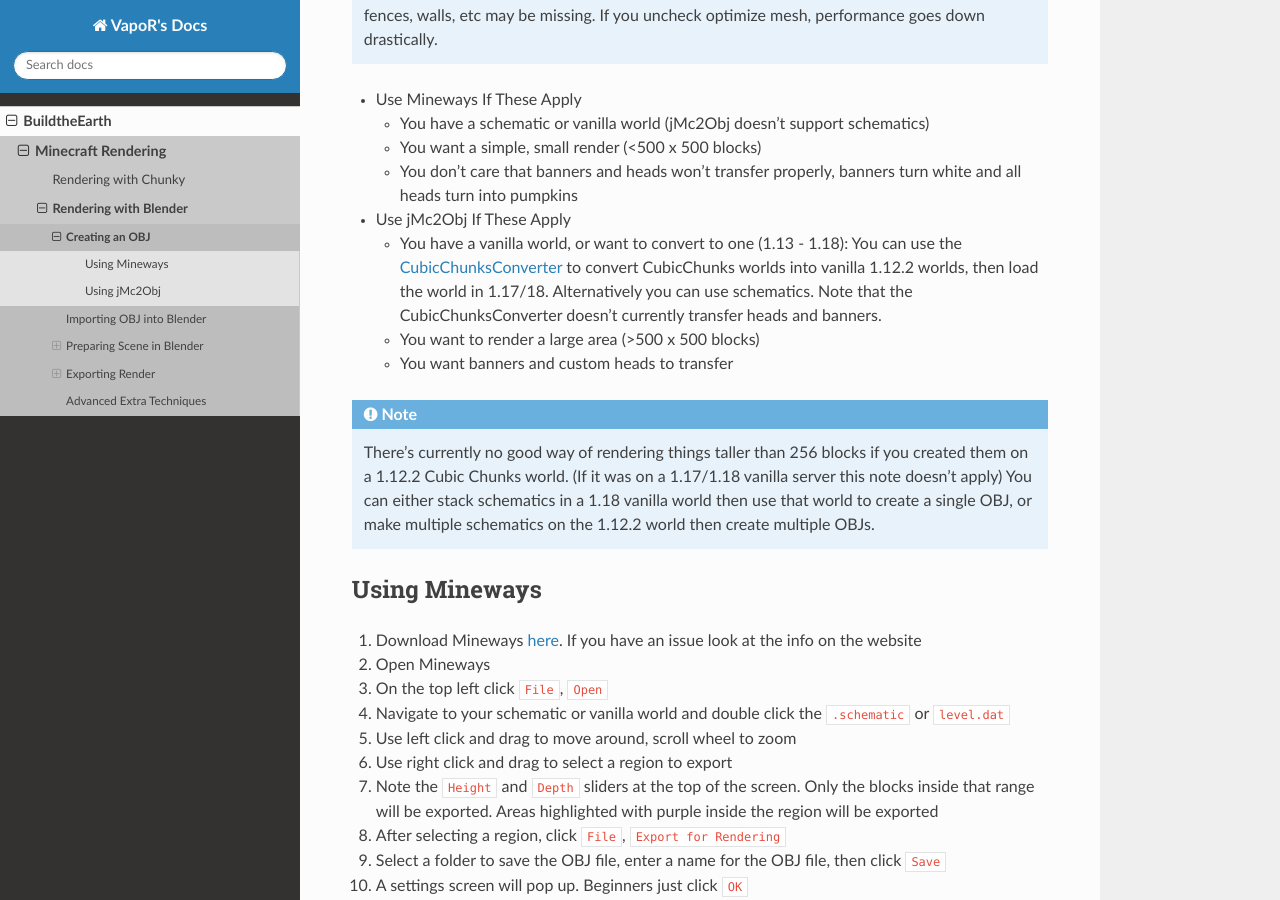
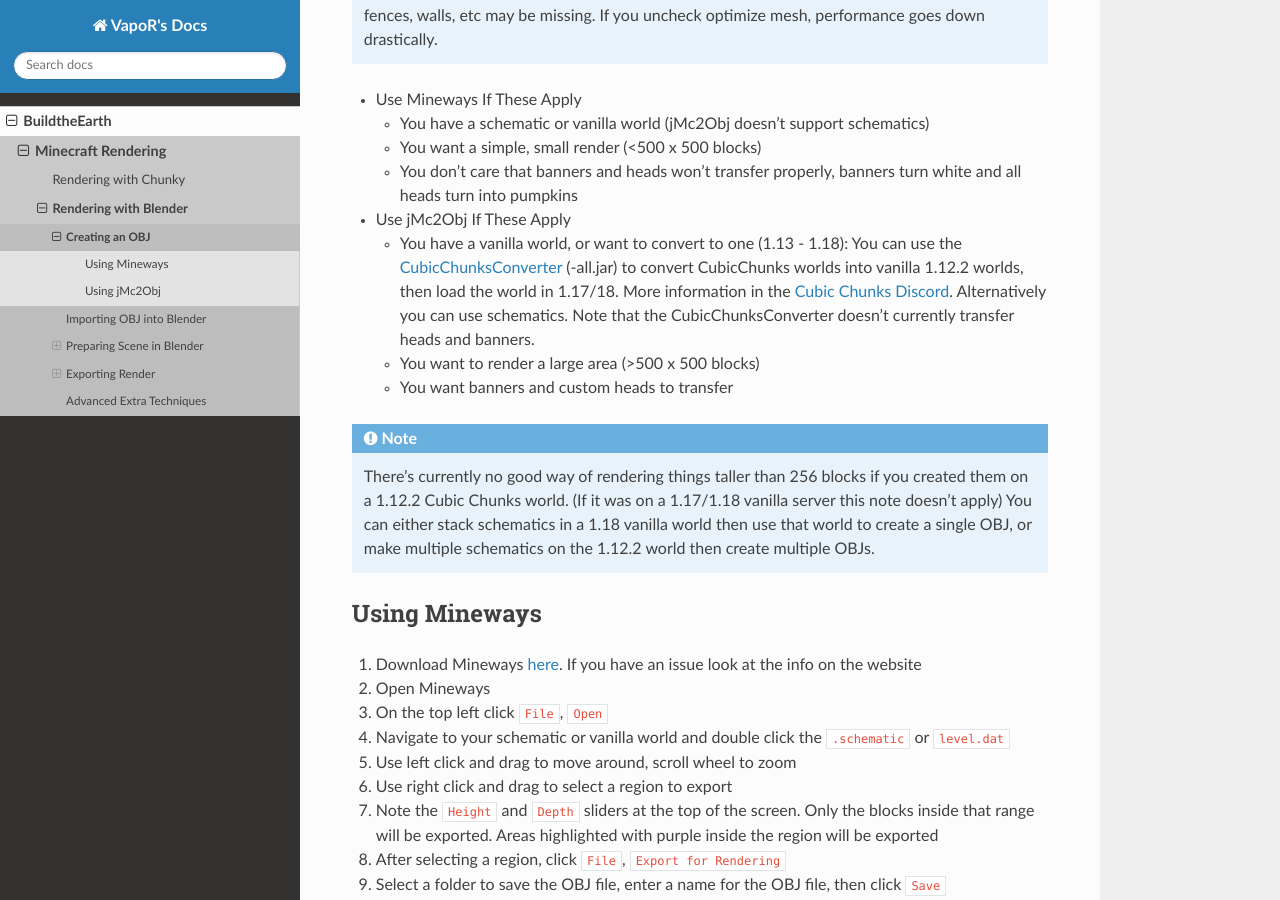
Before and after one commit to yyrichy/documentation, a Sphinx documentation site: the page built from source/buildtheearth/rendering/blender/creating-obj.md, in a window 1280 px wide and 900 px high, scrolled down 413 px. Built offline with Sphinx 7.4.7 and the Read the Docs theme 2.0.0, drawn with Linux system fonts in a browser that asks for light colours.

Commit message:
update cc converter link

```diff
--- a/source/buildtheearth/rendering/blender/creating-obj.md
+++ b/source/buildtheearth/rendering/blender/creating-obj.md
@@ -19,7 +19,7 @@
   * You don't care that banners and heads won't transfer properly, banners turn white and all heads turn into pumpkins
 
 - Use jMc2Obj If These Apply
-  * You have a vanilla world, or want to convert to one (1.13 - 1.18): You can use the [CubicChunksConverter](https://discord.gg/tJUWYq5wdR) to convert CubicChunks worlds into vanilla 1.12.2 worlds, then load the world in 1.17/18. Alternatively you can use schematics. Note that the CubicChunksConverter doesn't currently transfer heads and banners.
+  * You have a vanilla world, or want to convert to one (1.13 - 1.18): You can use the [CubicChunksConverter](https://jenkins.daporkchop.net/job/OpenCubicChunks/job/CubicChunksConverter/job/master/) (-all.jar) to convert CubicChunks worlds into vanilla 1.12.2 worlds, then load the world in 1.17/18. More information in the [Cubic Chunks Discord](https://discord.gg/tJUWYq5wdR). Alternatively you can use schematics. Note that the CubicChunksConverter doesn't currently transfer heads and banners.
   * You want to render a large area (>500 x 500 blocks)
   * You want banners and custom heads to transfer
 
```
